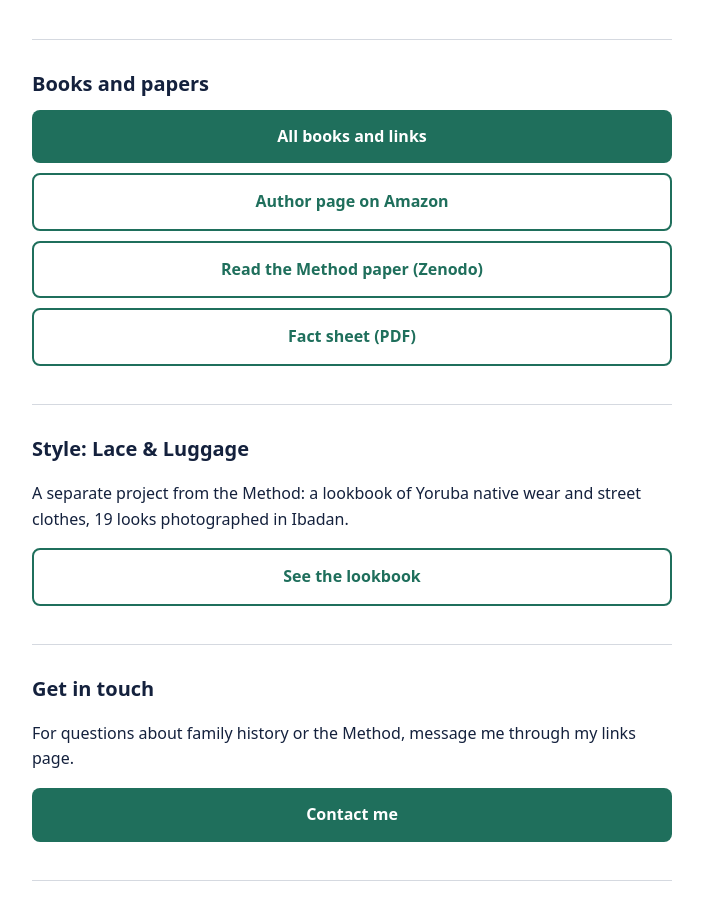
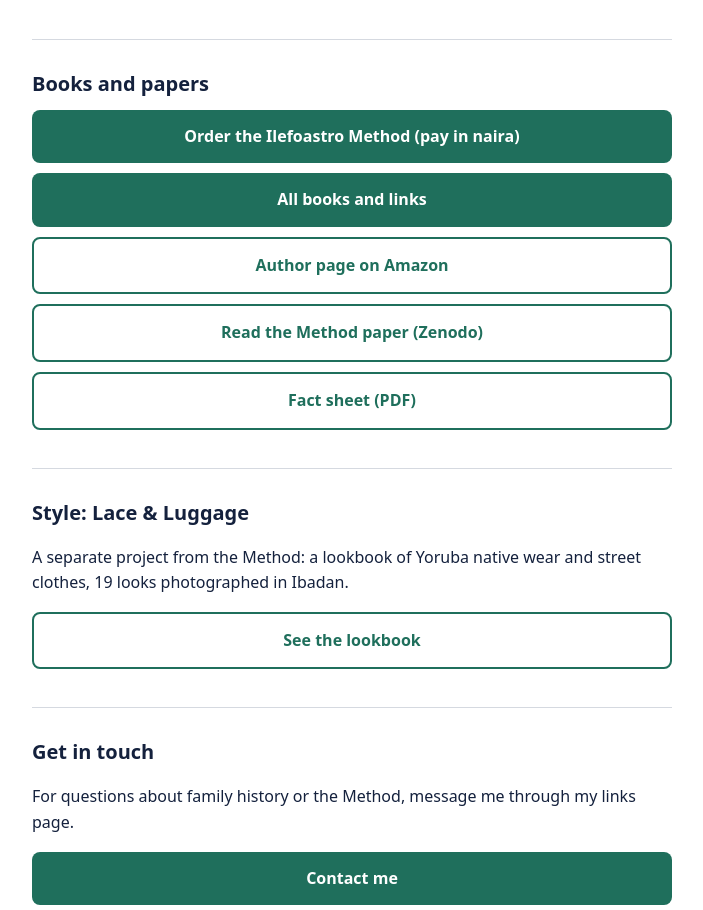
Before and after one commit to ilefoastro/ilefoastro-site, a plain HTML site: page index.html in a window 1280 px wide. Shown: the part 805-1715 px from the top of the page, without its empty margins (288-991 px from the left). Drawn offline with Linux system fonts and the light colour scheme.

Commit message:
Add files via upload

```diff
--- a/index.html
+++ b/index.html
@@ -65,6 +65,7 @@ a{color:var(--accent)}
 
 <section>
 <h2>Books and papers</h2>
+<a class="btn" href="https://selar.com/4n77w2n884" target="_blank" rel="noopener">Order the Ilefoastro Method (pay in naira)</a>
 <a class="btn" href="https://linktr.ee/ilefoastro">All books and links</a>
 <a class="btn alt" href="https://amazon.com/author/ilefoastro/">Author page on Amazon</a>
 <a class="btn alt" href="https://doi.org/10.5281/zenodo.23289889">Read the Method paper (Zenodo)</a>
```
